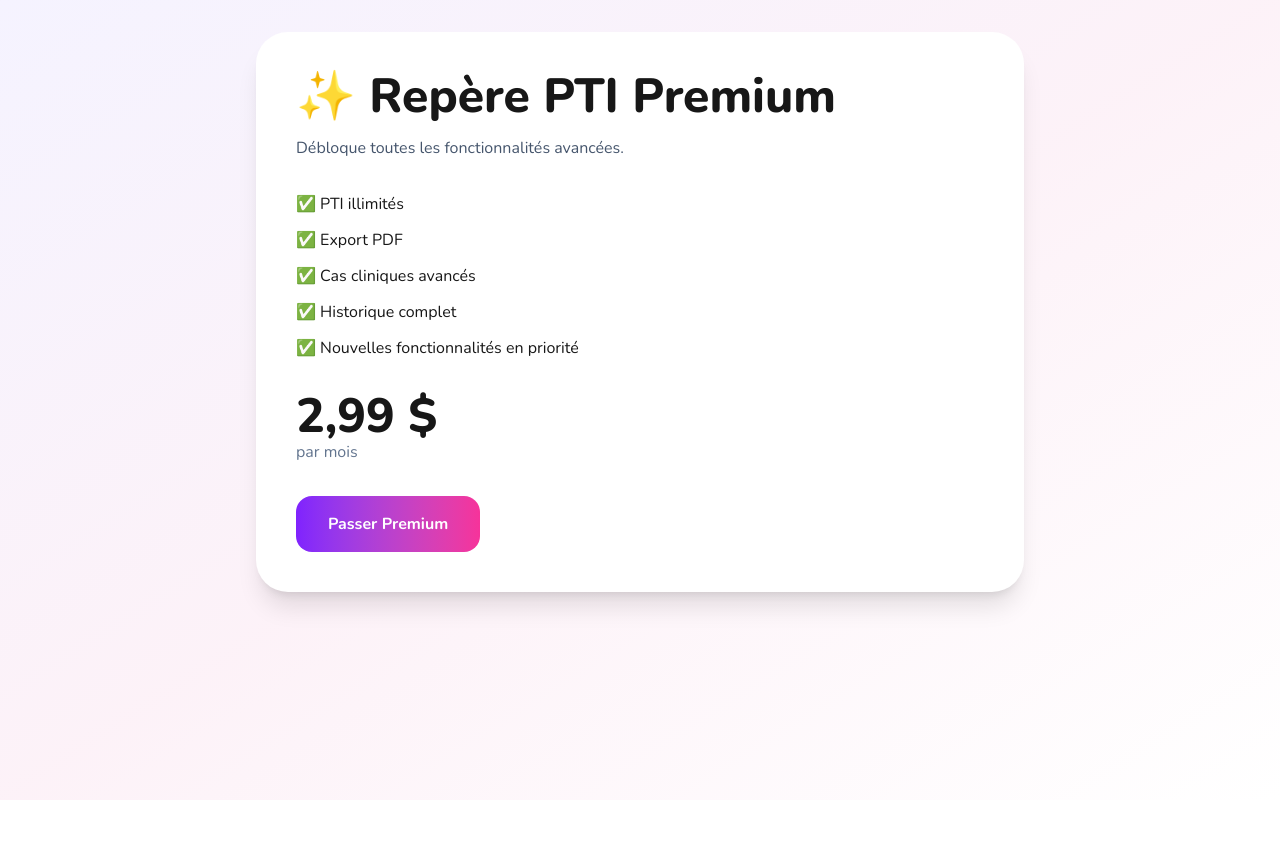
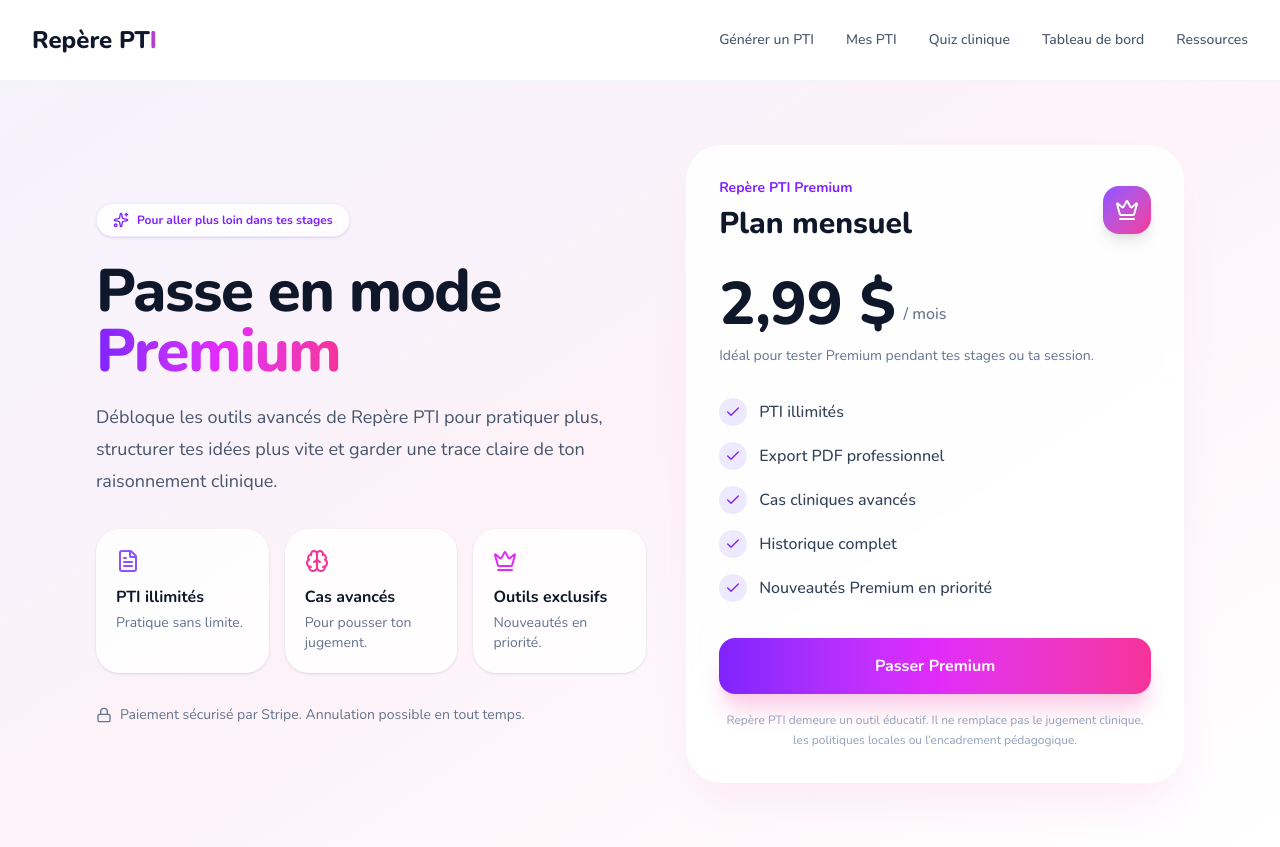
Before and after one commit to RoxanneChamb/repere-pti, a Next.js app: page /premium in a window 1280 px wide. Before the commit the page ends 800 px from the top, so only its background shows below. Built offline with nearby package versions, Linux system fonts and the light colour scheme; no server answers.

Commit message:
Amelioration page premium

```diff
--- a/app/premium/page.tsx
+++ b/app/premium/page.tsx
@@ -1,6 +1,8 @@
 "use client";
 
 import { supabase } from "@/lib/supabaseClient";
+import Navbar from "@/components/Navbar";
+import { Check, Sparkles, Crown, FileText, Brain, Lock } from "lucide-react";
 
 export default function PremiumPage() {
   const ouvrirCheckout = async () => {
@@ -14,15 +16,12 @@
       return;
     }
 
-    const response = await fetch(
-      "/api/create-checkout-session",
-      {
+    const response = await fetch("/api/create-checkout-session", {
       method: "POST",
       headers: {
         Authorization: `Bearer ${session.access_token}`,
       },
-      }
-    );
+    });
 
     const data = await response.json();
 
@@ -33,42 +32,124 @@
     }
   };
 
+  const avantages = [
+    "PTI illimités",
+    "Export PDF professionnel",
+    "Cas cliniques avancés",
+    "Historique complet",
+    "Nouveautés Premium en priorité",
+  ];
+
   return (
-    <main className="min-h-screen bg-gradient-to-br from-violet-50 via-pink-50 to-white p-8">
-      <div className="mx-auto max-w-3xl rounded-[32px] bg-white p-10 shadow-xl">
-        <h1 className="text-5xl font-extrabold">
-          ✨ Repère PTI Premium
+    <main className="min-h-screen bg-gradient-to-br from-violet-50 via-pink-50 to-white text-slate-900">
+      <Navbar />
+
+      <section className="mx-auto max-w-6xl px-8 py-16">
+        <div className="grid items-center gap-10 lg:grid-cols-[1.05fr_0.95fr]">
+          <div>
+            <div className="inline-flex items-center gap-2 rounded-full border border-violet-100 bg-white/80 px-4 py-2 text-xs font-bold text-violet-600 shadow-sm backdrop-blur">
+              <Sparkles className="h-4 w-4" />
+              Pour aller plus loin dans tes stages
+            </div>
+
+            <h1 className="mt-6 text-5xl font-extrabold tracking-tight sm:text-6xl">
+              Passe en mode{" "}
+              <span className="bg-gradient-to-r from-violet-600 via-fuchsia-500 to-pink-500 bg-clip-text text-transparent">
+                Premium
+              </span>
             </h1>
 
-        <p className="mt-4 text-slate-600">
-          Débloque toutes les fonctionnalités avancées.
+            <p className="mt-5 max-w-2xl text-lg leading-8 text-slate-600">
+              Débloque les outils avancés de Repère PTI pour pratiquer plus,
+              structurer tes idées plus vite et garder une trace claire de ton
+              raisonnement clinique.
             </p>
 
-        <div className="mt-8 space-y-3">
-          <p>✅ PTI illimités</p>
-          <p>✅ Export PDF</p>
-          <p>✅ Cas cliniques avancés</p>
-          <p>✅ Historique complet</p>
-          <p>✅ Nouvelles fonctionnalités en priorité</p>
+            <div className="mt-8 grid gap-4 sm:grid-cols-3">
+              <div className="rounded-3xl bg-white/85 p-5 shadow-sm">
+                <FileText className="h-6 w-6 text-violet-500" />
+                <p className="mt-3 font-bold">PTI illimités</p>
+                <p className="mt-1 text-sm text-slate-500">
+                  Pratique sans limite.
+                </p>
               </div>
 
-        <div className="mt-8">
-          <p className="text-5xl font-extrabold">
-            2,99 $
+              <div className="rounded-3xl bg-white/85 p-5 shadow-sm">
+                <Brain className="h-6 w-6 text-pink-500" />
+                <p className="mt-3 font-bold">Cas avancés</p>
+                <p className="mt-1 text-sm text-slate-500">
+                  Pour pousser ton jugement.
+                </p>
+              </div>
+
+              <div className="rounded-3xl bg-white/85 p-5 shadow-sm">
+                <Crown className="h-6 w-6 text-fuchsia-500" />
+                <p className="mt-3 font-bold">Outils exclusifs</p>
+                <p className="mt-1 text-sm text-slate-500">
+                  Nouveautés en priorité.
+                </p>
+              </div>
+            </div>
+
+            <p className="mt-8 flex items-center gap-2 text-sm text-slate-500">
+              <Lock className="h-4 w-4" />
+              Paiement sécurisé par Stripe. Annulation possible en tout temps.
+            </p>
+          </div>
+
+          <div className="rounded-[36px] border border-white/70 bg-white/90 p-8 shadow-2xl shadow-pink-100 backdrop-blur">
+            <div className="flex items-center justify-between">
+              <div>
+                <p className="text-sm font-bold text-violet-600">
+                  Repère PTI Premium
                 </p>
 
-          <p className="text-slate-500">
-            par mois
+                <h2 className="mt-2 text-3xl font-extrabold">
+                  Plan mensuel
+                </h2>
+              </div>
+
+              <div className="rounded-2xl bg-gradient-to-br from-violet-500 to-pink-500 p-3 text-white shadow-lg">
+                <Crown className="h-6 w-6" />
+              </div>
+            </div>
+
+            <div className="mt-8 flex items-end gap-2">
+              <p className="text-6xl font-extrabold">2,99 $</p>
+              <p className="pb-2 font-medium text-slate-500">/ mois</p>
+            </div>
+
+            <p className="mt-3 text-sm text-slate-500">
+              Idéal pour tester Premium pendant tes stages ou ta session.
             </p>
+
+            <div className="mt-8 space-y-4">
+              {avantages.map((avantage) => (
+                <div key={avantage} className="flex items-center gap-3">
+                  <div className="flex h-7 w-7 items-center justify-center rounded-full bg-violet-100">
+                    <Check className="h-4 w-4 text-violet-600" />
+                  </div>
+
+                  <p className="font-medium text-slate-700">{avantage}</p>
+                </div>
+              ))}
             </div>
 
             <button
               onClick={ouvrirCheckout}
-          className="mt-8 rounded-2xl bg-gradient-to-r from-violet-600 to-pink-500 px-8 py-4 font-bold text-white"
+              className="mt-9 w-full rounded-2xl bg-gradient-to-r from-violet-600 via-fuchsia-500 to-pink-500 px-8 py-4 font-bold text-white shadow-xl shadow-pink-200 transition hover:-translate-y-0.5 hover:shadow-2xl"
             >
               Passer Premium
             </button>
+
+            <p className="mt-4 text-center text-xs leading-5 text-slate-400">
+              Repère PTI demeure un outil éducatif. Il ne remplace pas le
+              jugement clinique, les politiques locales ou l’encadrement
+              pédagogique.
+            </p>
           </div>
+        </div>
+      </section>
     </main>
   );
 }
```
Lines whose indentation alone changed are shown as unchanged.
